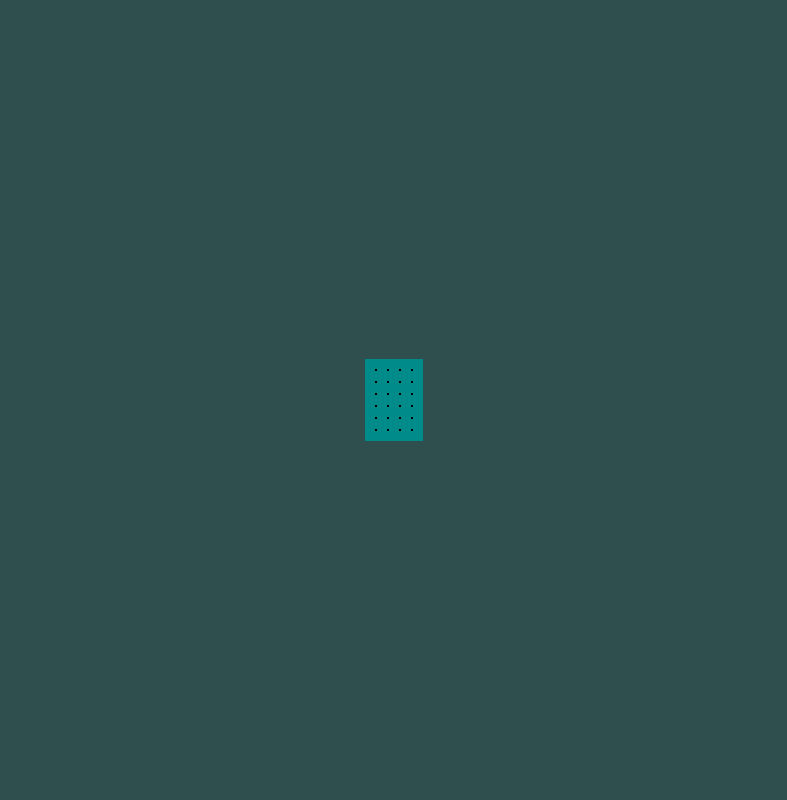
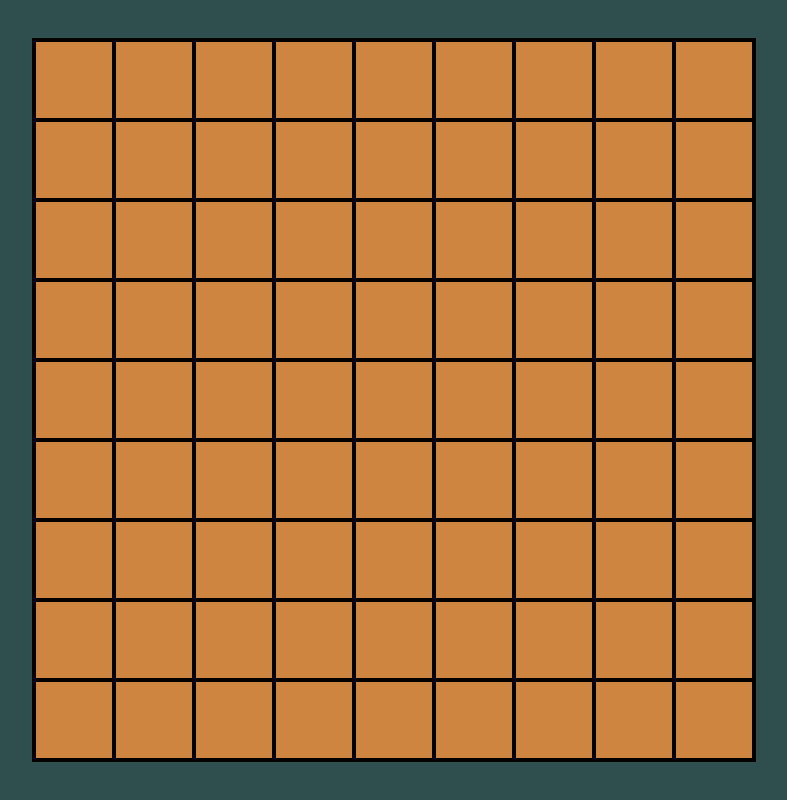
Before and after one commit to DaviHynh/Map-Visualization-Test, a React (Vite) app: page / in a window 1280 px wide. Shown: the whole page, without its empty margins (246-1033 px from the left). Built offline with nearby package versions, Linux system fonts and the light colour scheme.

Commit message:
Updated grid

```diff
--- a/src/App.css
+++ b/src/App.css
@@ -1,9 +1,9 @@
-body{
+body {
   padding: 0;
   margin: 0;
 }
 
-.contentContainer{
+.contentContainer {
   display: flex;
   background-color: darkslategray;
   width: 100vw;
@@ -12,18 +12,23 @@ body{
   align-items: center;
 }
 
-.mainArea{
-
+.mainArea {
   background-color: darkcyan;
-  display: grid;
-  grid-template-columns: auto auto auto auto;
-  gap: 10px;
-  padding: 10px;
+  display: flex;
+  flex-wrap: wrap;
+  height: 90vh;
+  width: 90vh;
+  border-top: .5vh solid;
+  border-left: .5vh solid;
 }
 
-.idk{
-  background-color: rgba(255, 255, 255, 0.8);
-  border: 1px solid black;
-  text-align: center;
-  font-size: 30px;
+.mainArea > div {
+  box-sizing: border-box;
+  -moz-box-sizing: border-box;
+  -webkit-box-sizing: border-box;
+  background-color: peru;
+  height: 10vh;
+  width: 10vh;
+  border-bottom: .5vh solid;
+  border-right: .5vh solid;
 }
--- a/src/components/MapDisplay.jsx
+++ b/src/components/MapDisplay.jsx
@@ -1,35 +1,30 @@
 import '../App.css'
 
+import { useState, useEffect } from 'react'
+
 function MapDisplay() {
+  const [grid, setGrid] = useState([]);
+
+  useEffect(() => {
+    // Generate 9 divs
+    const newDivs = [];
+    for (let i = 0; i < 81; i++) {
+      newDivs.push(<div key={i} className="child-div"></div>);
+    }
+    setGrid(newDivs);
+  }, []);
+
+
+
+
+
+
 
   return (
     <>
     <div className='mainArea'>
-    <div className='idk'></div>
-    <div className='idk'></div>
-    <div className='idk'></div>
-    <div className='idk'></div>
-    <div className='idk'></div>
-    <div className='idk'></div>
-    <div className='idk'></div>
-    <div className='idk'></div>
-    <div className='idk'></div>
-    <div className='idk'></div>
-    <div className='idk'></div>
-    <div className='idk'></div>
-    <div className='idk'></div>
-    <div className='idk'></div>
-    <div className='idk'></div>
-    <div className='idk'></div>
-    <div className='idk'></div>
-    <div className='idk'></div>
-    <div className='idk'></div>
-    <div className='idk'></div>
-    <div className='idk'></div>
-    <div className='idk'></div>
-    <div className='idk'></div>
+    {grid}
 
-    <div className='idk'></div>
 
     </div>
     </>
```
